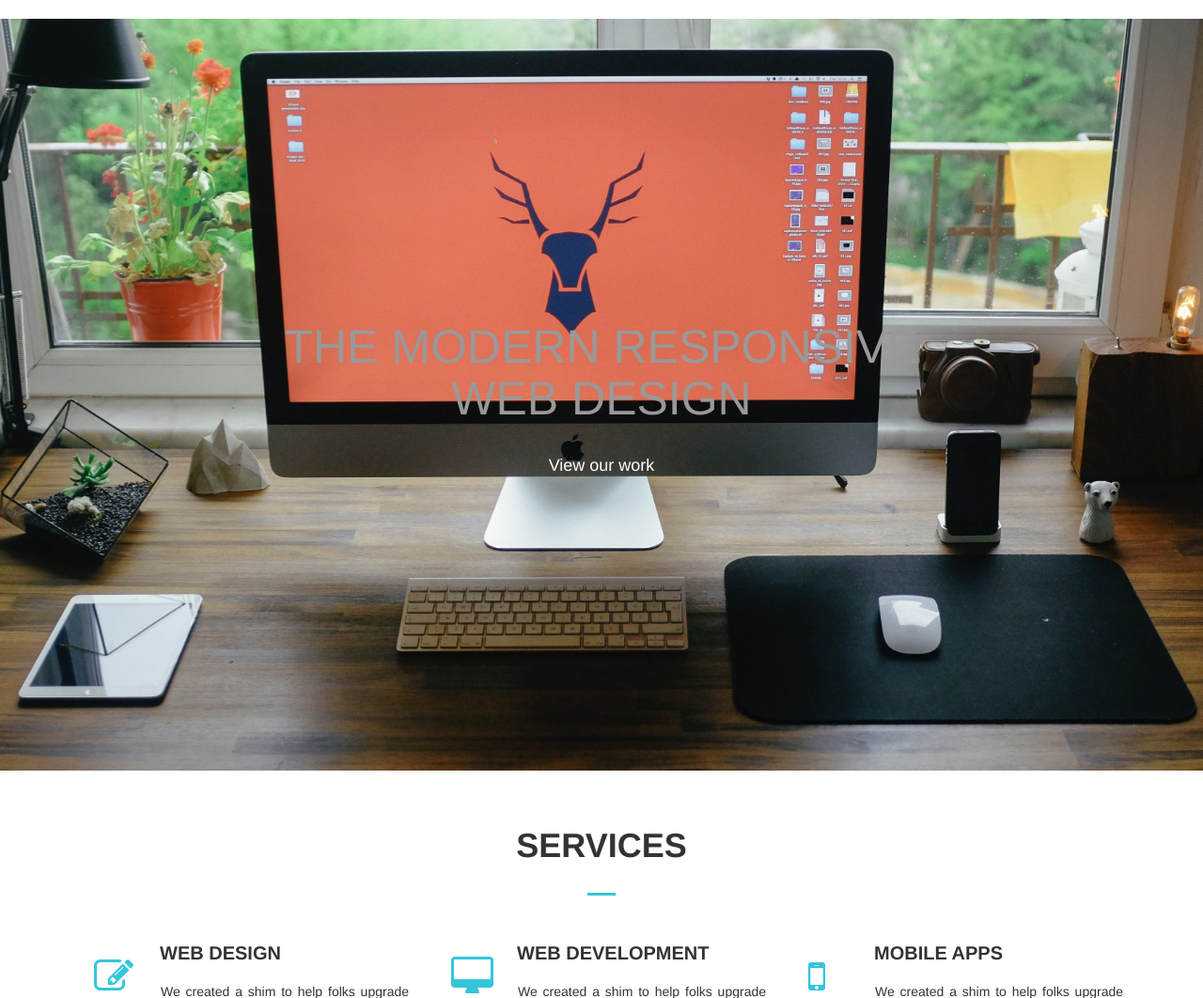
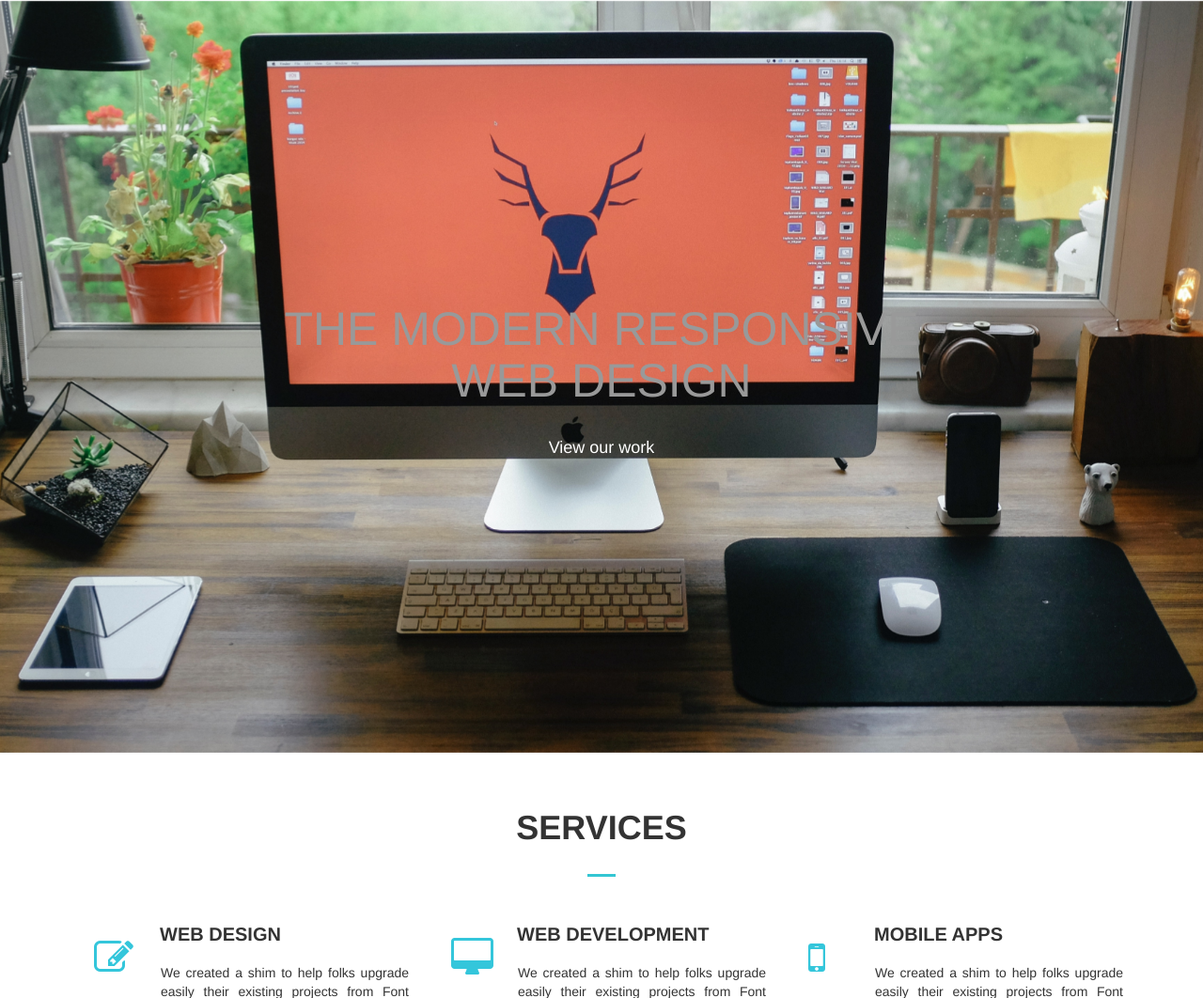
Before and after one commit to krishna9177/Sesco, a web app: file index.html in a window 1280 px wide. Shown: the part 92-1154 px from the top of the page at 94% size. Run offline with its HTML, style and script files only (its server is not run), Linux system fonts and the light colour scheme.

Commit message:
home page margin added

```diff
--- a/css/style.css
+++ b/css/style.css
@@ -31,6 +31,7 @@ body{
 }
 #home{
   height: 100%;
+  margin-top: -1.5%;
 }
 #home-cover{
   height: 100%;
```
